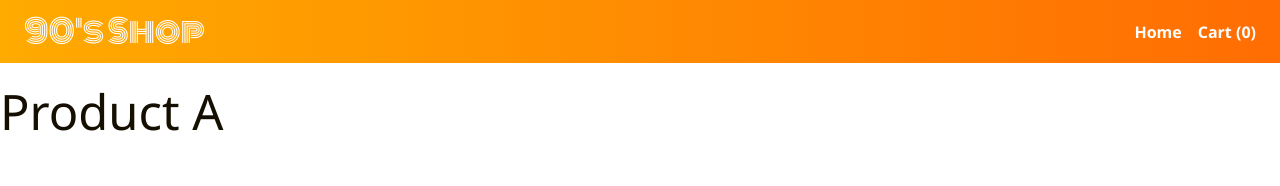
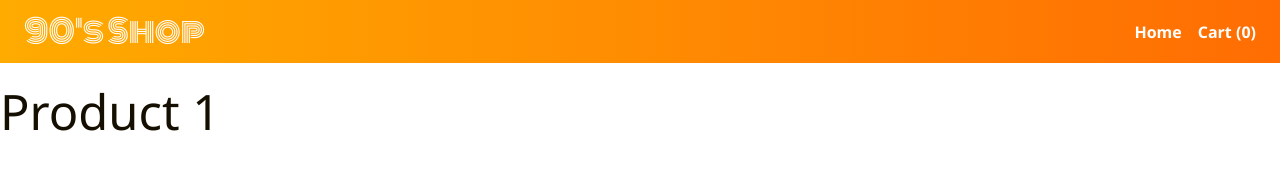
Before and after one commit to RodBrowning/marketplace, a React (Create React App) app: page /product/1 in a window 1280 px wide. Shown: the top 186 px of the page. Built offline with nearby package versions, Linux system fonts and the light colour scheme.

Commit message:
Set product route loader

```diff
--- a/src/index.js
+++ b/src/index.js
@@ -1,3 +1,4 @@
+import Product, { loader as productLoader } from './pages/product';
 import {
   Route,
   RouterProvider,
@@ -6,7 +7,6 @@ import {
 
 import App from './App';
 import Cart from './pages/cart';
-import Product from './pages/product';
 import Products from './pages/products';
 import React from 'react';
 import ReactDOM from 'react-dom/client';
@@ -24,6 +24,7 @@ const router = createBrowserRouter([
     {
       path: "product/:id",
       element: <Product />,
+      loader: productLoader,
     },
     {
       path: "cart",
--- a/src/pages/product/index.js
+++ b/src/pages/product/index.js
@@ -1,11 +1,18 @@
 import './style.scss';
 import './style-mobile.scss';
 
+import { useLoaderData } from "react-router-dom";
+
+export async function loader({ params }) {
+    return params.id;
+  }
+
 const Product = () => {
-
+    const id = useLoaderData();
+    console.log(id);
     return (
         <section>
-            <h1>Product A</h1>
+            <h1>Product {id}</h1>
         </section>
         );
     }
```
